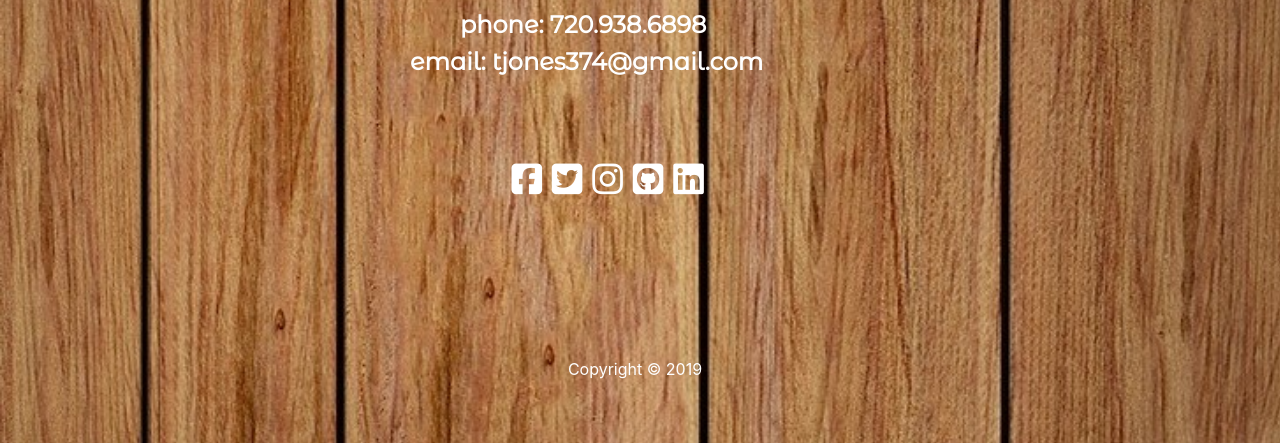
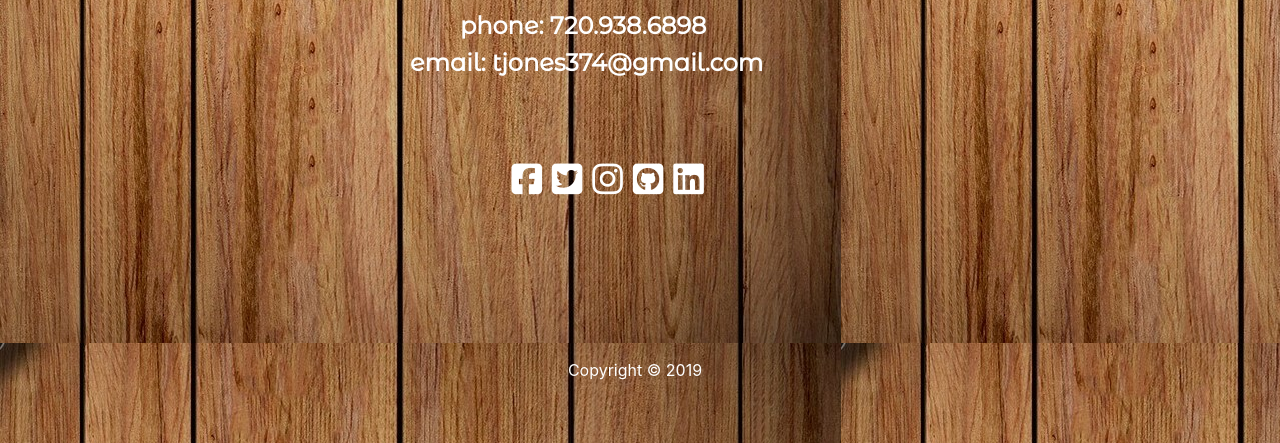
Before and after one commit to tjones374/portfolio_pro, a plain HTML site: page contact.html in a window 1280 px wide. Shown: the part 357-800 px from the top of the page. Drawn offline with nearby package versions, Linux system fonts and the light colour scheme.

Commit message:
Fixed images not loading

```diff
--- a/contact.html
+++ b/contact.html
@@ -1,4 +1,4 @@
-<<!DOCTYPE html>
+<!DOCTYPE html>
 <html lang="en">
 	<head>
 
--- a/css/contactstyle.css
+++ b/css/contactstyle.css
@@ -11,15 +11,8 @@
 	font-family: 'Montserrat Alternates', sans-serif;
 	font: bold;
 	font-size: 20px;
-	margin-top: -25px;
 }
 
-body {
-	background-image: url(/assets/background_portfolio_contact.jpg);
-	background-repeat: no-repeat;
-	background-attachment: fixed;
-	background-size: 1480px auto;
-}
 .intro {
 	color: white;
 	width: 100%;
@@ -76,7 +69,7 @@ h2 {
 }
 
 .background-portfolio {
-	background-image: url(/assets/background_portfolio_contact.jpg);
+	background-image: url(../assets/background_portfolio_contact.jpg);
 }
 
 .form-group {
--- a/css/portfolio.css
+++ b/css/portfolio.css
@@ -1,5 +1,5 @@
-body {
-	background-image: url(/assets/background_portfolio_contact.jpg);
+.background-portfolio {
+	background-image: url(../assets/background_portfolio_contact.jpg);
 	background-repeat: no-repeat;
 	background-attachment: fixed;
 	background-size: 1480px auto;
--- a/css/style.css
+++ b/css/style.css
@@ -14,7 +14,7 @@
 }
 
 body {
-	background-image: url(/assets/background.jpg);
+	background-image: url(../assets/background.jpg);
 	background-repeat: no-repeat;
 	background-attachment: fixed;
 	background-size: 1480px auto;
```
Also changed, not shown: index.html (+2 -2 lines).
